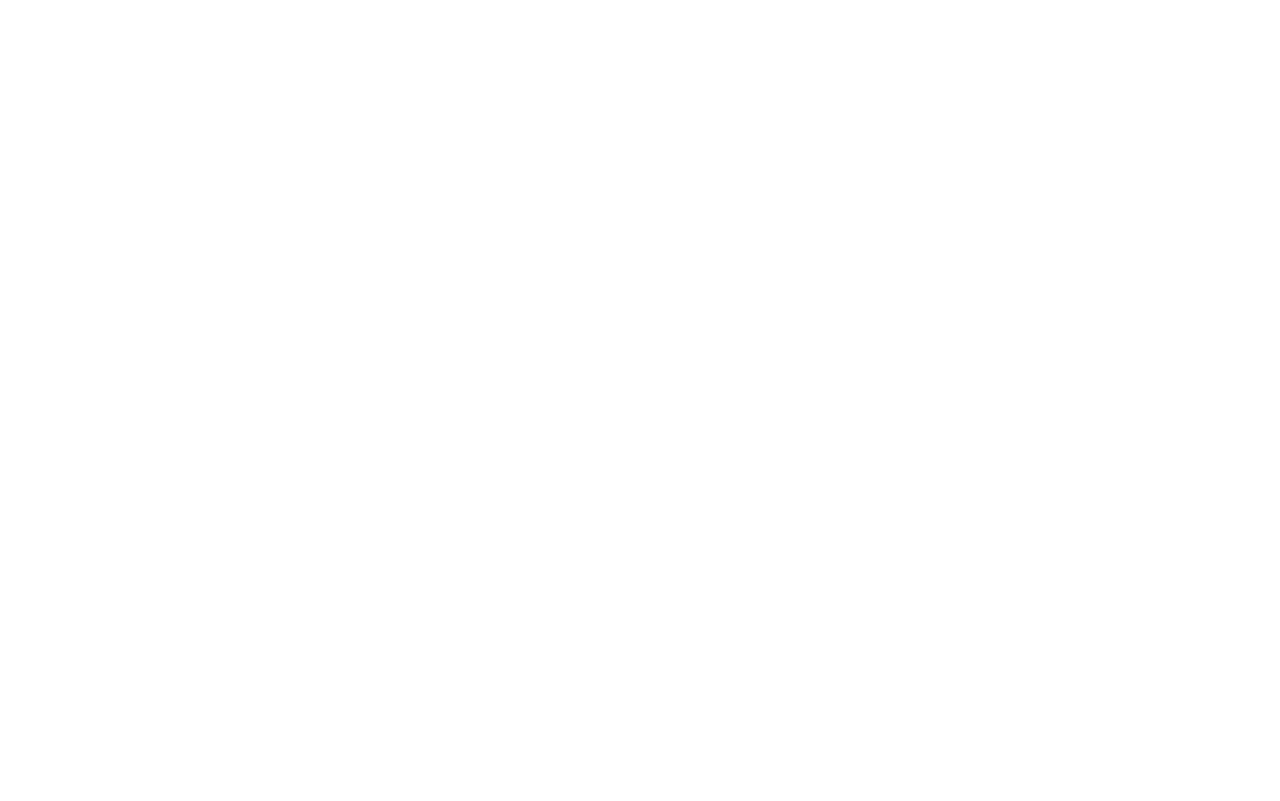
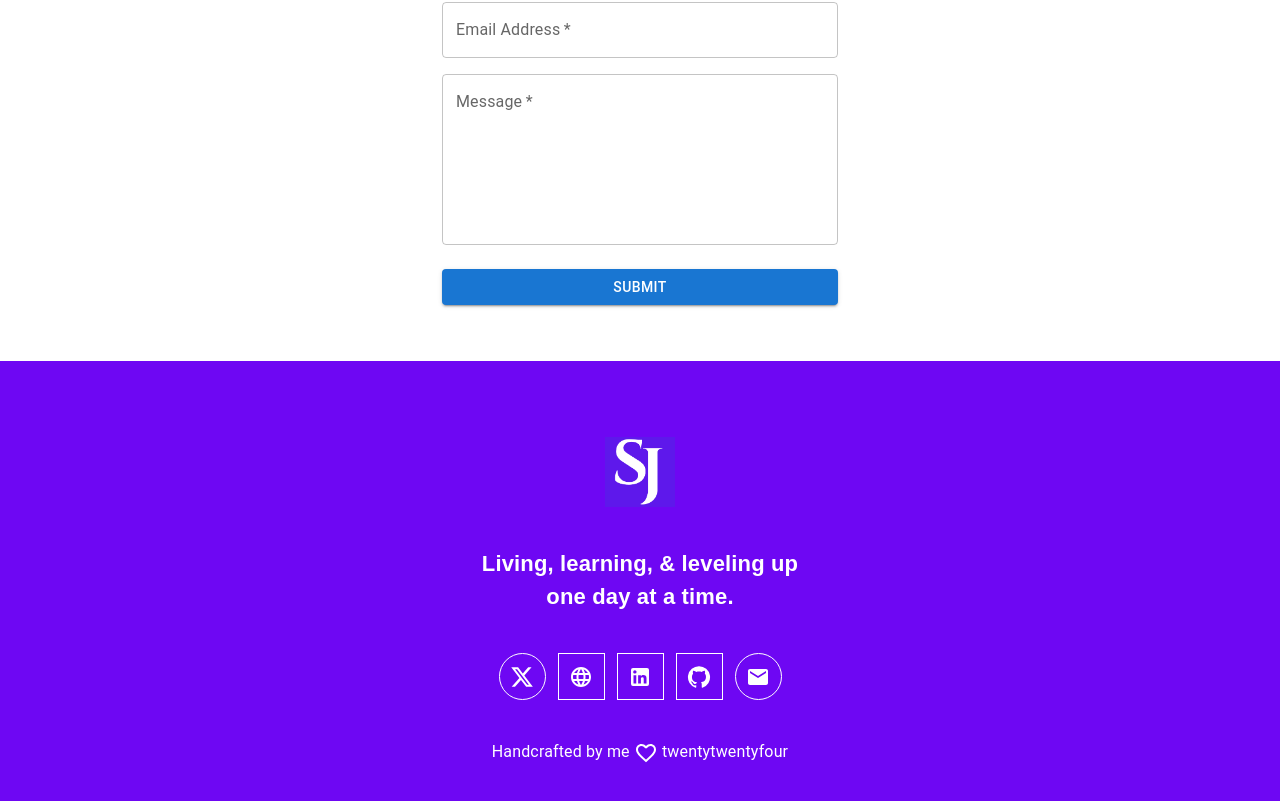
Before and after one commit to soorajjain/portfolio_Soorajjain, a React (Create React App) app: page /portfolio_Soorajjain/Contact in a window 1280 px wide. Before the commit this address had no page. Shown: the part 527-1328 px from the top of the page. Before the commit the page ends 800 px from the top, so only its background shows below. Built offline with nearby package versions, Linux system fonts and the light colour scheme.

Commit message:
small update in font

```diff
--- a/package.json
+++ b/package.json
@@ -2,6 +2,7 @@
   "name": "portfoli-website",
   "version": "0.1.0",
   "private": true,
+  "homepage": "https://soorajjain.github.io/portfolio_Soorajjain/",
   "dependencies": {
     "@emailjs/browser": "^4.3.3",
     "@emotion/react": "^11.11.4",
@@ -16,6 +17,7 @@
     "@testing-library/react": "^13.4.0",
     "@testing-library/user-event": "^13.5.0",
     "emailjs": "^4.0.3",
+    "gh-pages": "^6.1.1",
     "react": "^18.3.1",
     "react-dom": "^18.3.1",
     "react-router-dom": "^6.23.1",
@@ -25,6 +27,8 @@
     "web-vitals": "^2.1.4"
   },
   "scripts": {
+    "predeploy": "npm run build",
+    "deploy": "gh-pages -d build",
     "start": "react-scripts start",
     "build": "react-scripts build",
     "test": "react-scripts test",
--- a/src/App.js
+++ b/src/App.js
@@ -9,7 +9,7 @@ import RecentWork from "./pages/main/RecentWork";
 function App() {
   return (
     <div>
-      <BrowserRouter>
+      <BrowserRouter basename="/portfolio_Soorajjain">
         <Routes>
           <Route
             path="/"
--- a/src/components/Layout/Footer.js
+++ b/src/components/Layout/Footer.js
@@ -15,7 +15,7 @@ function Footer() {
         <div className="w-[70px]">
           <img src={logo} alt="" />
         </div>
-        <div className="font-mono sm:text-[22px] text-[18px] font-extrabold text-center mx-10 sm:mx-0 sm:w-[600px] ">
+        <div className="font-eurostile sm:text-[22px] text-[18px] font-extrabold text-center mx-10 sm:mx-0 sm:w-[600px] ">
           Living, learning, & leveling up <br /> one day at a time.
         </div>
         <div className="Buttons-link flex gap-3">
--- a/src/pages/main/RecentWork.js
+++ b/src/pages/main/RecentWork.js
@@ -321,7 +321,7 @@ function RecentWork() {
                     pb: (theme) => `calc(${theme.spacing(1)} + 6px)`,
                   }}
                 >
-                  Microsoft UI Clone [Responsive, Vite]
+                  Microsoft UI Clone<br/>[Responsive, Vite]
                   <ImageMarked className="MuiImageMarked-root" />
                 </Typography>
                 <div className="flex gap-4">
```
Also changed, not shown: 1 other file (tests, documents, lock files or other folders).
